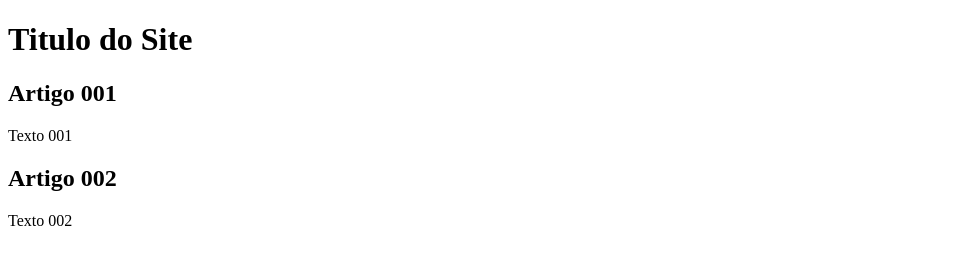
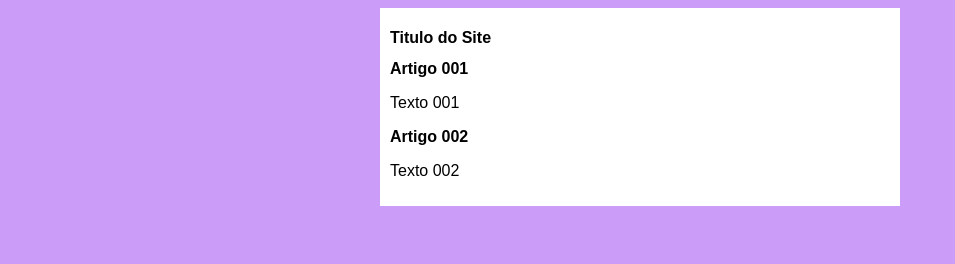
Before and after one commit to Reinaldo-Santos/Projeto_site, a plain HTML site: page index.html in a window 1280 px wide. Shown: the whole page, without its empty margins (0-955 px from the left). Drawn offline with Linux system fonts and the light colour scheme.

Commit message:
configurando estilo

```diff
--- /dev/null
+++ b/estilos/style.css
@@ -0,0 +1,14 @@
+* {
+    font-family: Arial, Helvetica, sans-serif;
+    font-size: 16px;
+}
+body{
+    background-color: rgb(204, 157, 248);
+}
+main{
+    background-color: white;
+    width: 500px;
+    margin: auto;
+    box-shadow: rgba(0, 0, 0, 0.473);
+    padding: 10px;
+}
--- a/index.html
+++ b/index.html
@@ -4,6 +4,7 @@
     <meta charset="UTF-8">
     <meta name="viewport" content="width=device-width, initial-scale=1.0">
     <title>Titulo do Site</title>
+    <link rel="stylesheet" href="estilos/style.css">
 </head>
 <body>
     <main>
```
